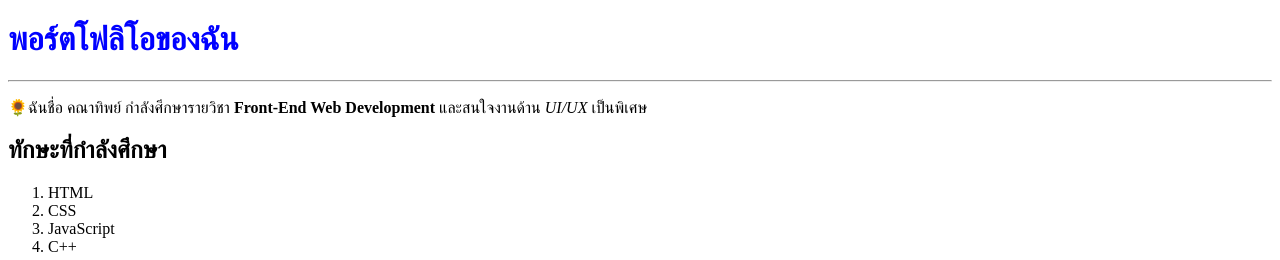
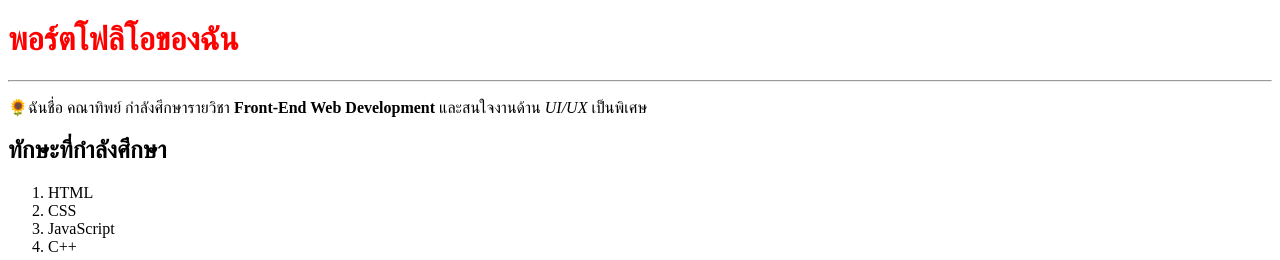
Before and after one commit to Kanathip28/88726065, a plain HTML site: page week01/index.html in a window 1280 px wide. Shown: the top 260 px of the page. Drawn offline with Linux system fonts and the light colour scheme.

Commit message:
ทดลองเปลี่ยนสี h1 ใน branch experiment

```diff
--- a/week01/index.html
+++ b/week01/index.html
@@ -6,7 +6,7 @@
     <title>Document</title>
 </head>
 <body>
-     <h1 style="color: blue;">พอร์ตโฟลิโอของฉัน</h1>
+     <h1 style="color: red;">พอร์ตโฟลิโอของฉัน</h1>
       <hr>
   <p>
   &#127803;ฉันชื่อ คณาทิพย์ กำลังศึกษารายวิชา <strong>Front-End Web Development</strong>
```
